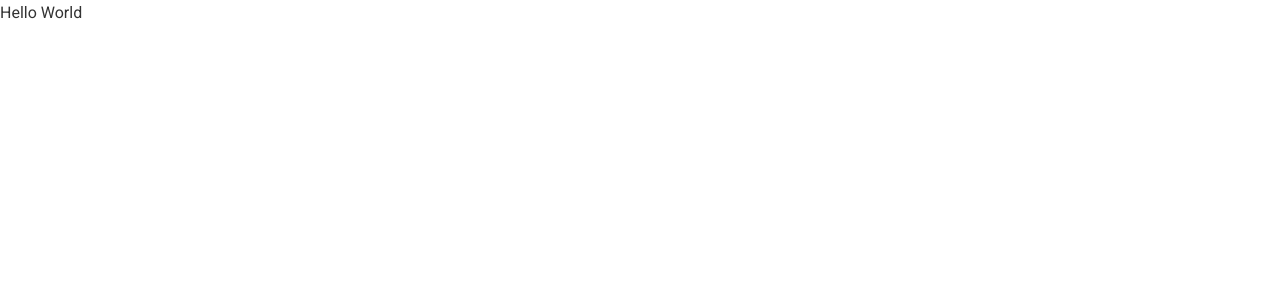
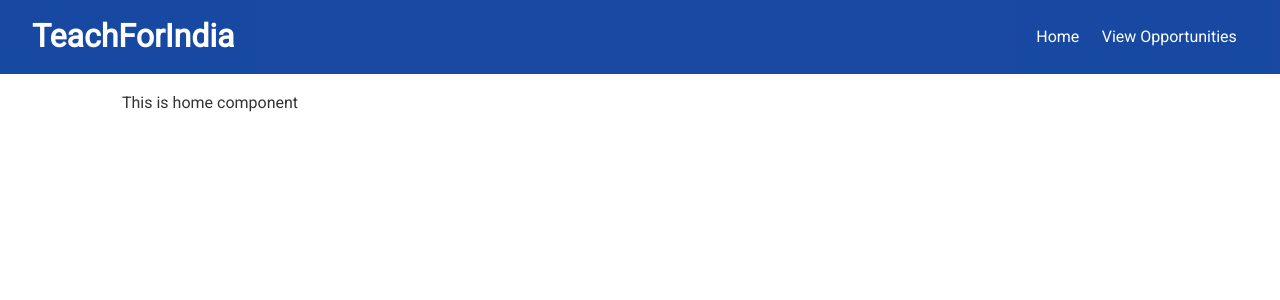
Before and after one commit to nidhi-bhanushali/TIF, a React (Create React App) app in the folder client/: page / in a window 1280 px wide. Shown: the top 300 px of the page. Built offline with nearby package versions, Linux system fonts and the light colour scheme.

Commit message:
Created Navbar component

```diff
--- a/client/src/App.js
+++ b/client/src/App.js
@@ -1,10 +1,22 @@
 import './App.css';
+import Navbar from './components/layout/Navbar';
+import Home from './components/pages/Home';
+import ViewOpportunities from './components/pages/ViewOpportunities'
+import {Route , BrowserRouter as Router , Switch} from 'react-router-dom'
 
 function App() {
   return (
-    <div className="App">
-      Hello World
-    </div>
+    <Router>
+    <>
+      <Navbar/>
+      <div className = "container">
+        <Switch>
+          <Route exact path='/' component = {Home} />
+          <Route exact path = '/view' component={ViewOpportunities}/>
+        </Switch>
+      </div>
+    </>
+    </Router>
   );
 }
 
--- /dev/null
+++ b/client/src/components/layout/Navbar.js
@@ -0,0 +1,29 @@
+import React from 'react'
+import PropTypes from 'prop-types'
+import {Link} from 'react-router-dom'
+
+const Navbar = ({title}) => {
+    return (
+        <div className = "navbar bg-primary">
+            <h1>{title}</h1>
+            <ul>
+                <li>
+                    <Link to ='/'>Home</Link>
+                </li>
+                <li>
+                    <Link to ='/view'>View Opportunities</Link>
+                </li>
+            </ul>
+        </div>
+    )
+}
+
+Navbar.propTypes = {
+    title: PropTypes.string.isRequired,
+}
+
+Navbar.defaultProps = {
+    title: 'TeachForIndia'
+}
+
+export default Navbar
--- /dev/null
+++ b/client/src/components/pages/Home.js
@@ -0,0 +1,11 @@
+import React from 'react'
+
+const Home = () => {
+    return (
+        <div>
+            This is home component
+        </div>
+    )
+}
+
+export default Home
--- /dev/null
+++ b/client/src/components/pages/ViewOpportunities.js
@@ -0,0 +1,11 @@
+import React from 'react'
+
+const ViewOpportunities = () => {
+    return (
+        <div>
+            View all opportunities
+        </div>
+    )
+}
+
+export default ViewOpportunities
```
